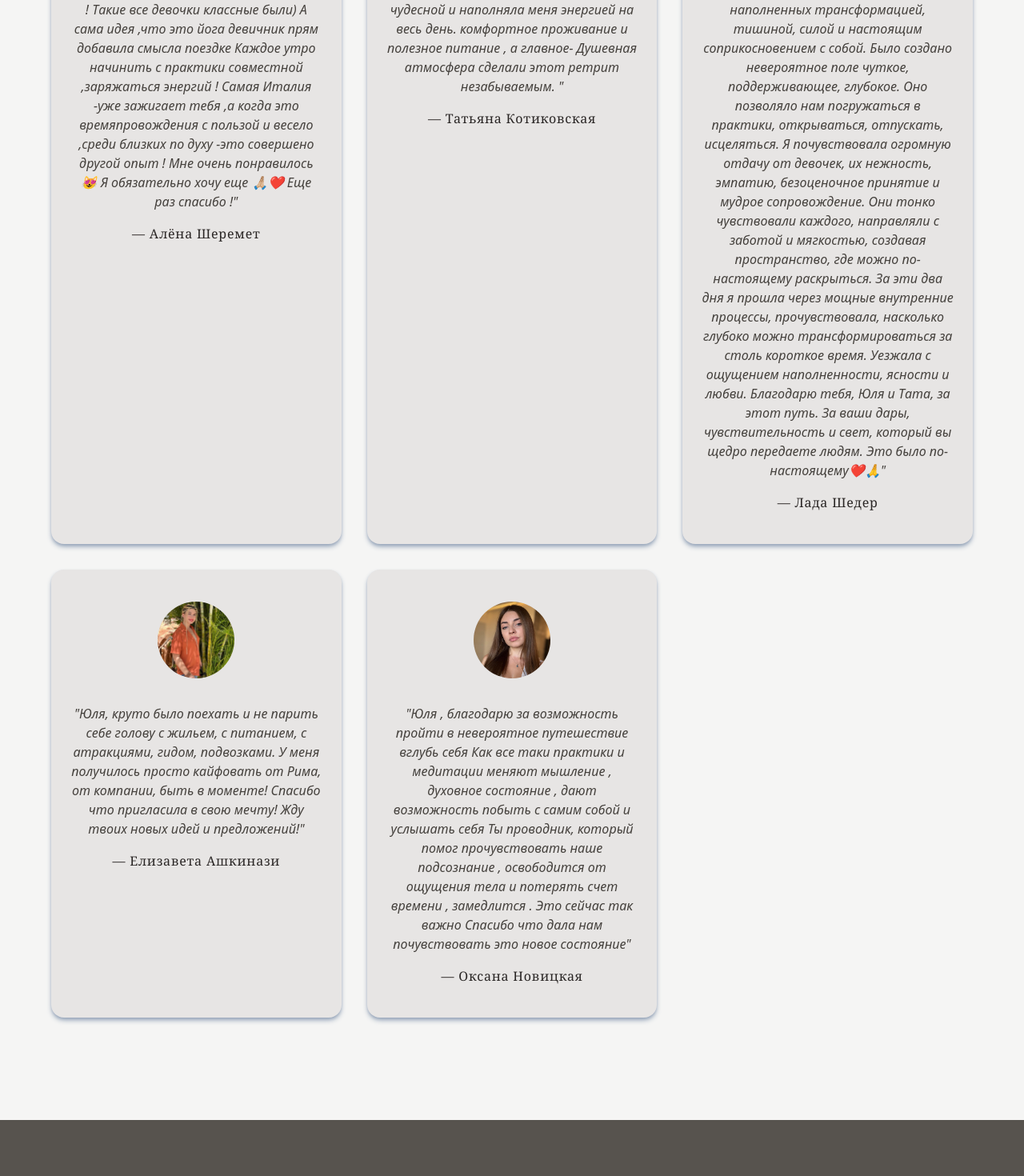
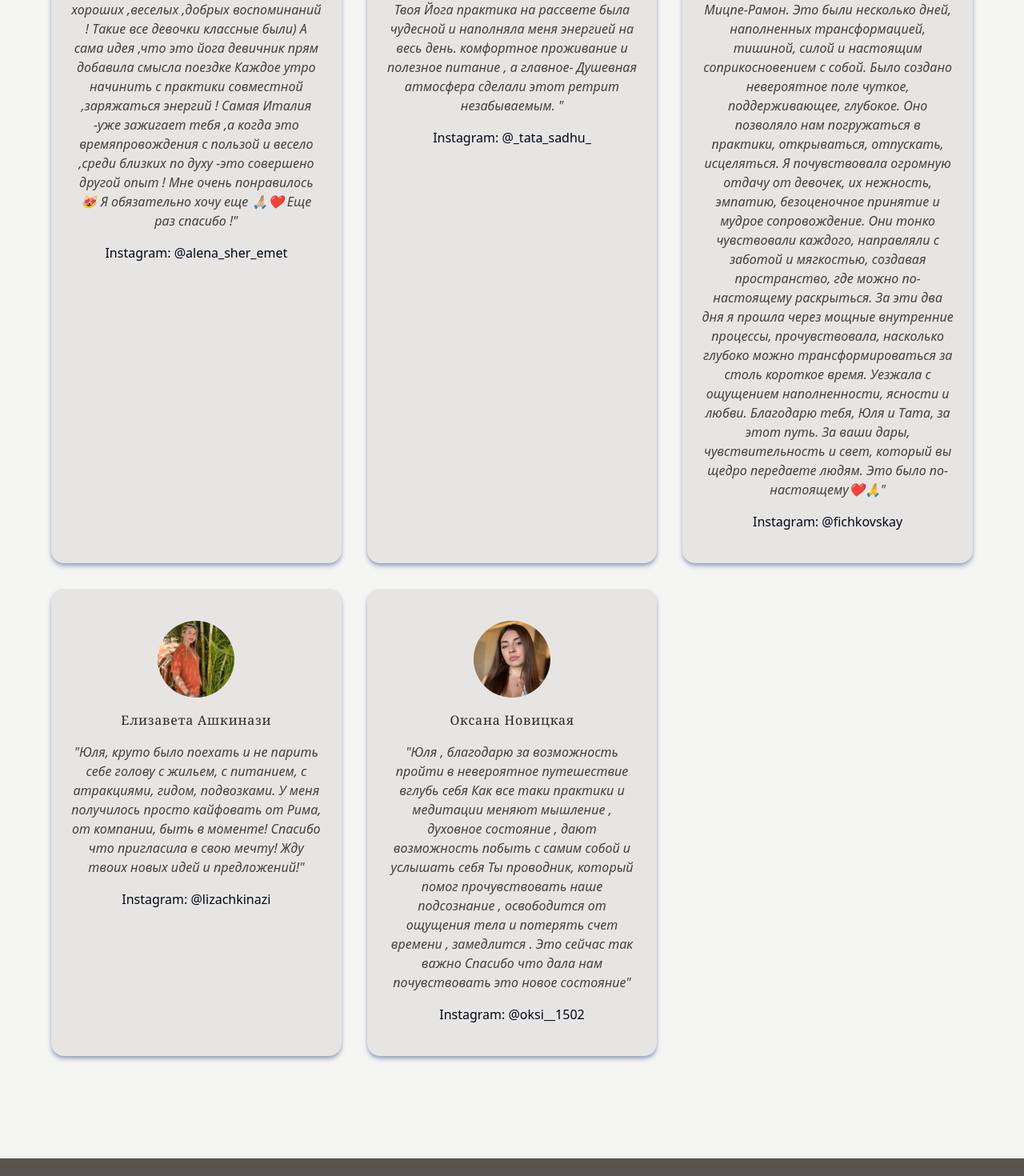
Before and after one commit to nightshiftmaster/toskana-retrit, a Next.js app: page / in a window 1280 px wide. Shown: the part 8040-9510 px from the top of the page at 80% size. Built offline with nearby package versions, Linux system fonts and the light colour scheme.

Commit message:
adding instagramm links to reviews

```diff
--- a/components/sections/testimonials-section.tsx
+++ b/components/sections/testimonials-section.tsx
@@ -10,6 +10,8 @@ const TestimonialsSection = () => {
   const testimonials = [
     {
       avatar: "./avatars/alena.png",
+      link: "https://www.instagram.com/alena_sher_emet/",
+      instagram: "Instagram: @alena_sher_emet",
       name: "Алёна Шеремет",
       text: `Юля,хочу сказать тебе спасибо ! Девичник в Риме -это прям магия ! Я так зарядилась и наполнилась ) столько хороших ,веселых ,добрых воспоминаний !
 Такие все девочки классные были)
@@ -23,10 +25,14 @@ const TestimonialsSection = () => {
     {
       avatar: "./avatars/tatiana-kotikovskaya.jpeg",
       name: "Татьяна Котиковская",
+      link: "https://www.instagram.com/_tata_sadhu_",
+      instagram: "Instagram: @_tata_sadhu_",
       text: `Юлечка , я благодарна тебе за потрясающий опыт проведения и участие в моем первом йога ретрите. Твоя Йога практика на рассвете была чудесной и наполняла меня энергией на весь день. комфортное проживание  и полезное питание , а главное- Душевная атмосфера сделали этот ретрит незабываемым. `,
     },
     {
+      link: "https://www.instagram.com/fichkovskay/?igsh=aXViejNlcWd4Zm42#",
       avatar: "./avatars/lada.jpeg",
+      instagram: "Instagram: @fichkovskay",
       name: "Лада Шедер",
       text: `Хочу поделиться своим глубоким впечатлением от ретрита, который проводила Юля и Тата в пустыне Мицпе-Рамон. Это были несколько дней, наполненных трансформацией, тишиной, силой и настоящим соприкосновением с собой.
 Было создано невероятное поле чуткое, поддерживающее, глубокое. Оно позволяло нам погружаться в практики, открываться, отпускать, исцеляться. Я почувствовала огромную отдачу от девочек, их нежность, эмпатию, безоценочное принятие и мудрое сопровождение. Они тонко чувствовали каждого, направляли с заботой и мягкостью, создавая пространство, где можно по-настоящему раскрыться.
@@ -37,12 +43,16 @@ const TestimonialsSection = () => {
     },
     {
       avatar: "./avatars/liza.jpeg",
+      link: "https://www.instagram.com/lizachkinazi/",
+      instagram: "Instagram: @lizachkinazi",
       name: "Елизавета Ашкинази",
       text: `Юля, круто было поехать и не парить себе голову с жильем, с питанием, с атракциями, гидом, подвозками.
 У меня получилось просто кайфовать от Рима, от компании, быть в моменте! Спасибо что пригласила в свою мечту! Жду твоих новых идей и предложений!`,
     },
     {
       avatar: "./avatars/oksana.jpeg",
+      link: "https://www.instagram.com/oksi__1502/",
+      instagram: "Instagram: @oksi__1502",
       name: "Оксана Новицкая",
       text: `Юля , благодарю за возможность пройти в невероятное путешествие вглубь себя
 Как все таки практики и медитации меняют мышление , духовное состояние , дают возможность побыть с самим собой и услышать себя Ты проводник, который помог прочувствовать наше подсознание , освободится от ощущения тела и потерять счет времени , замедлится . Это сейчас так важно
@@ -91,6 +101,10 @@ const TestimonialsSection = () => {
                   className="h-full w-full object-cover rounded-full"
                 />
               </motion.div>
+              <p className="font-serif font-medium text-stone-800 tracking-wider">
+                {testimonial.name}
+              </p>
+
               <motion.div
                 variants={staggerContainer}
                 className="flex justify-center mb-4"
@@ -98,9 +112,14 @@ const TestimonialsSection = () => {
               <p className="text-stone-700 mb-4 italic font-light">
                 "{testimonial.text}"
               </p>
-              <p className="font-serif font-medium text-stone-800 tracking-wider">
-                — {testimonial.name}
-              </p>
+              <a
+                href={testimonial.link}
+                className="cursor-pointer"
+                target="_blank"
+                rel="noopener noreferrer"
+              >
+                {testimonial.instagram}
+              </a>
             </motion.div>
           ))}
         </motion.div>
```
